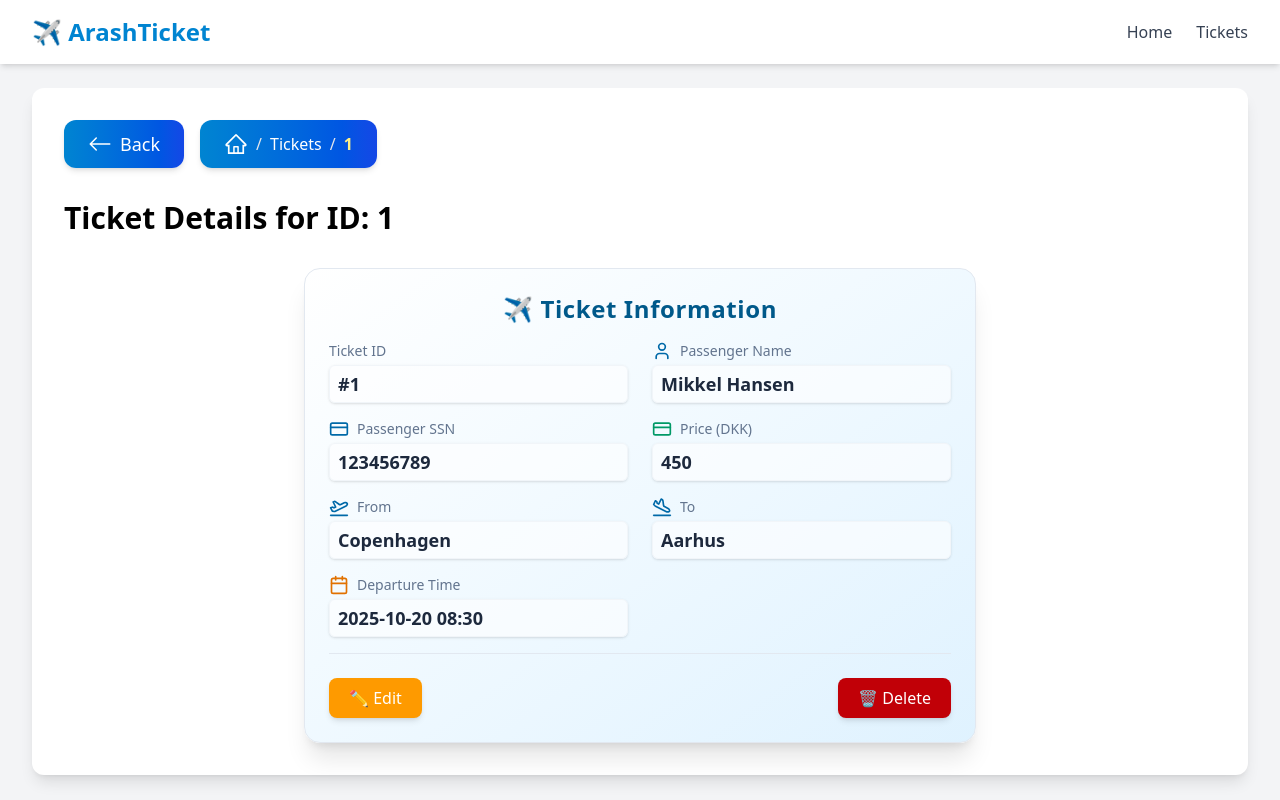
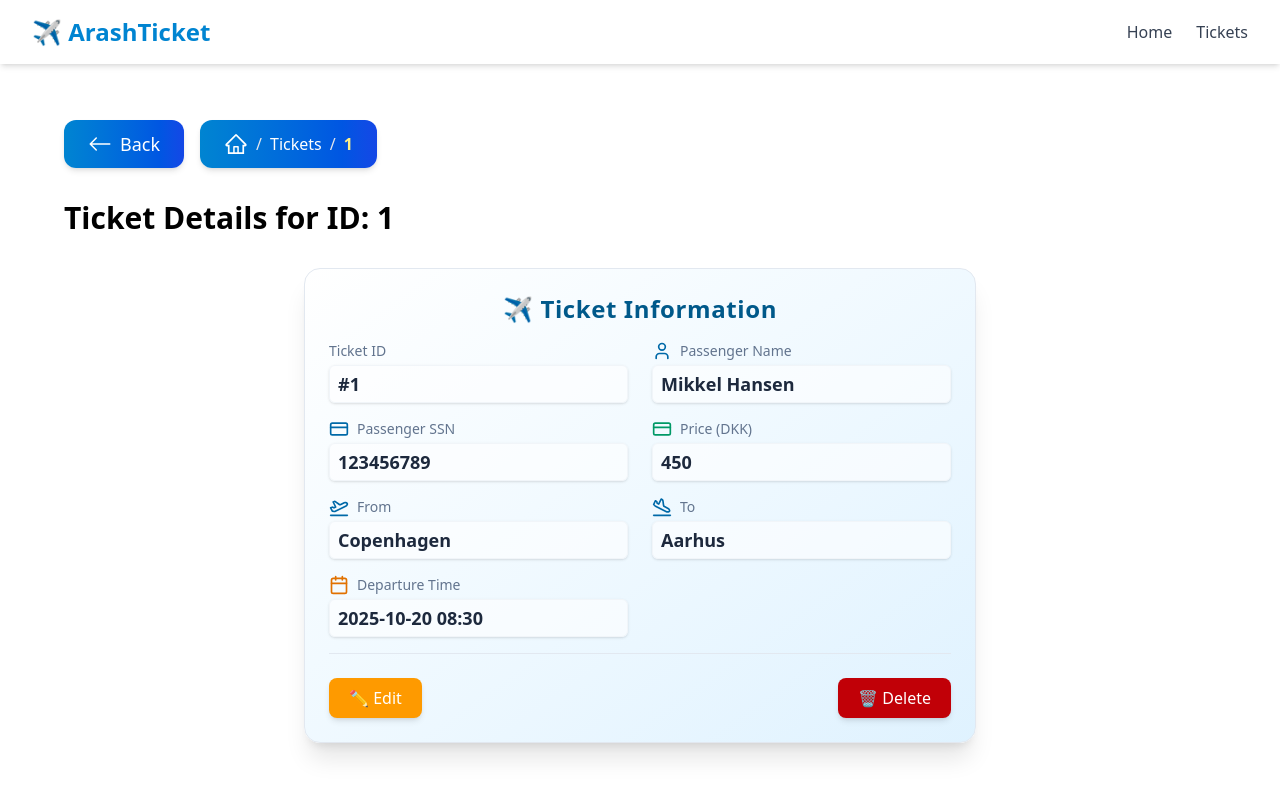
Before and after one commit to arash8877/ArashTickets, a Next.js app in the folder frontend/: page /tickets/1 in a window 1280 px wide. Built offline with nearby package versions, Linux system fonts and the light colour scheme.

Commit message:
fix style issue

```diff
--- a/frontend/app/globals.css
+++ b/frontend/app/globals.css
@@ -3,7 +3,7 @@
 
 @layer components {
   .page-container {
-    @apply bg-white shadow-lg rounded-xl
+    @apply bg-white
            mx-2 my-2 p-12
            md:mx-4 md:my-4 md:p-6
            lg:mx-8 lg:my-6 lg:p-8;
--- a/frontend/app/layout.tsx
+++ b/frontend/app/layout.tsx
@@ -26,7 +26,7 @@ export default function RootLayout({
 }>) {
   return (
     <html lang="en">
-      <body className={`${geistSans.variable} ${geistMono.variable} bg-gray-100 min-h-screen`}>
+      <body className={`${geistSans.variable} ${geistMono.variable} bg-white min-h-screen`}>
         <Navbar />
         {children}
         <CustomToaster />
--- a/frontend/app/tickets/page.tsx
+++ b/frontend/app/tickets/page.tsx
@@ -28,7 +28,7 @@ const TicketsPage = ({ searchParams }: Props) => {
     <div className="page-container flex flex-col gap-8">
       {/* Top Controls */}
       <div className="flex flex-col sm:flex-row sm:items-center sm:justify-between gap-4">
-        <div className="flex items-center gap-4">
+        <div className="flex items-center justify-between gap-4">
           <BackButton destination="/" />
           <Breadcrumb items={[{ label: "Tickets", route: "/tickets" }]} />
         </div>
--- a/frontend/components/Spinner.tsx
+++ b/frontend/components/Spinner.tsx
@@ -1,6 +1,6 @@
 const Spinner = () => {
   return (
-    <div className="h-48 flex justify-center items-center">
+    <div className="h-[calc(100vh-4rem)] flex justify-center items-center">
       <span className="relative h-20 w-20">
         <span className="bg-sky-600 absolute w-full h-full rounded-full blur-lg animate-ping"></span>
         <span className="bg-sky-600 inline-flex h-20 w-20 rounded-full blur-xl"></span>
```
